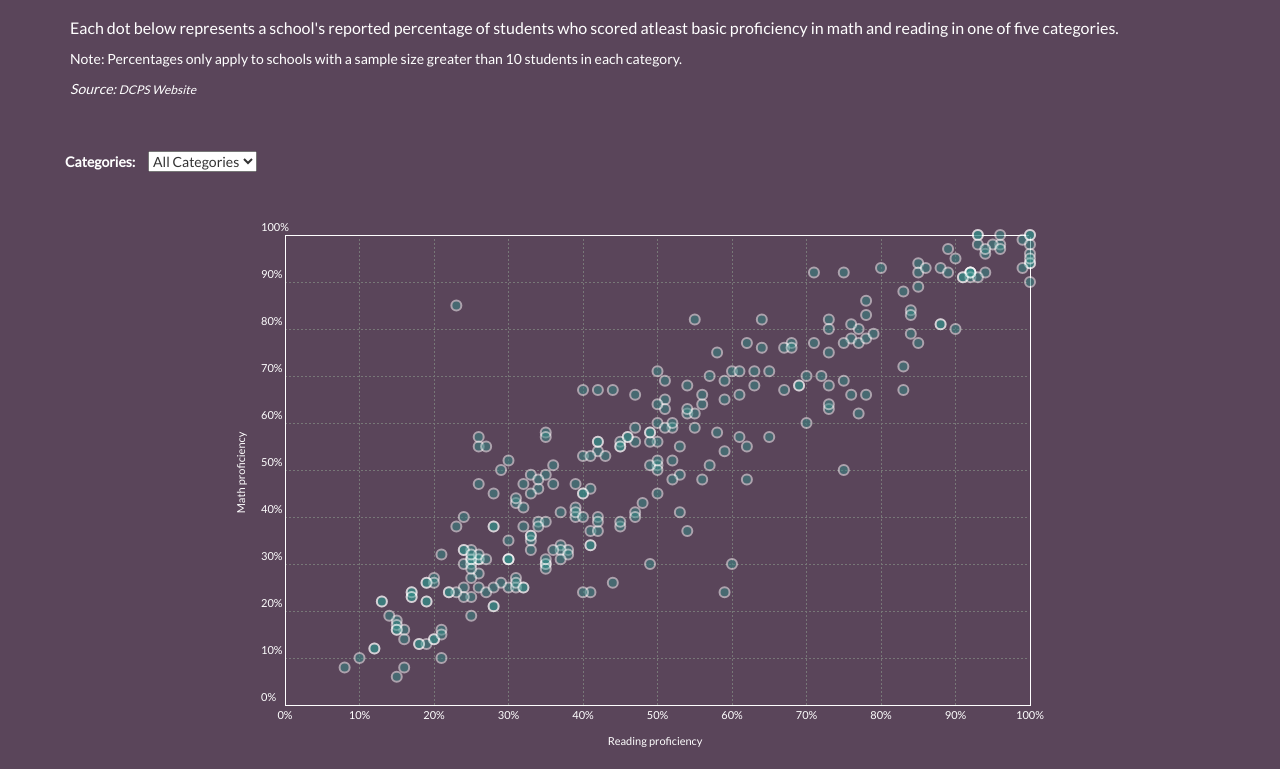
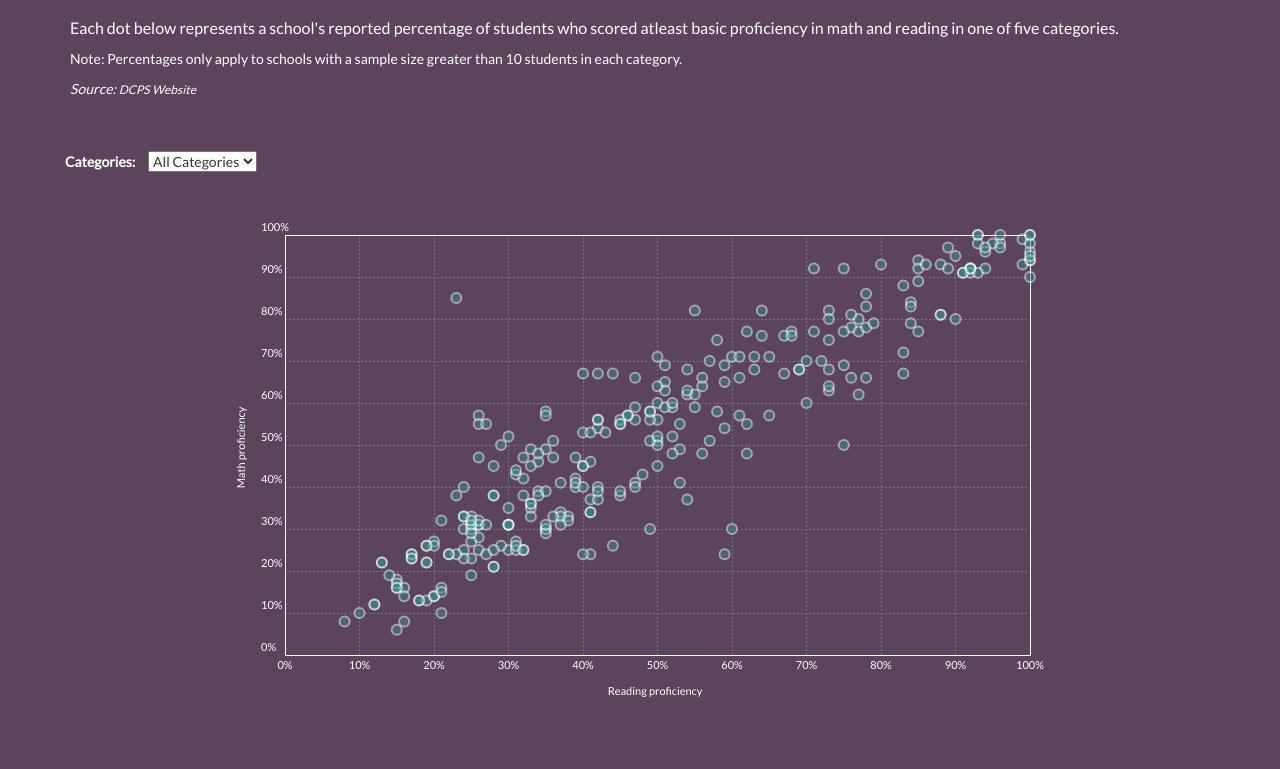
Before and after one commit to vivhou/week-4-replication-project, a plain HTML site: page index.html in a window 1280 px wide. Shown: the part 77-846 px from the top of the page. After the commit the page ends 800 px from the top, so only its background shows below. Drawn offline with nearby package versions, Linux system fonts and the light colour scheme.

Commit message:
shortened height of graph to get rid of scroll bar

```diff
--- a/index.html
+++ b/index.html
@@ -152,7 +152,7 @@
   var margin = { top: 15, right: 15, bottom: 30, left: 45 } ; //spacing b/w svg and g
 
   var width = 840 - margin.right - margin.left;
-  var height = 550 - margin.top - margin.bottom;
+  var height = 500 - margin.top - margin.bottom;
 
   // FETCH DATA
 
```
